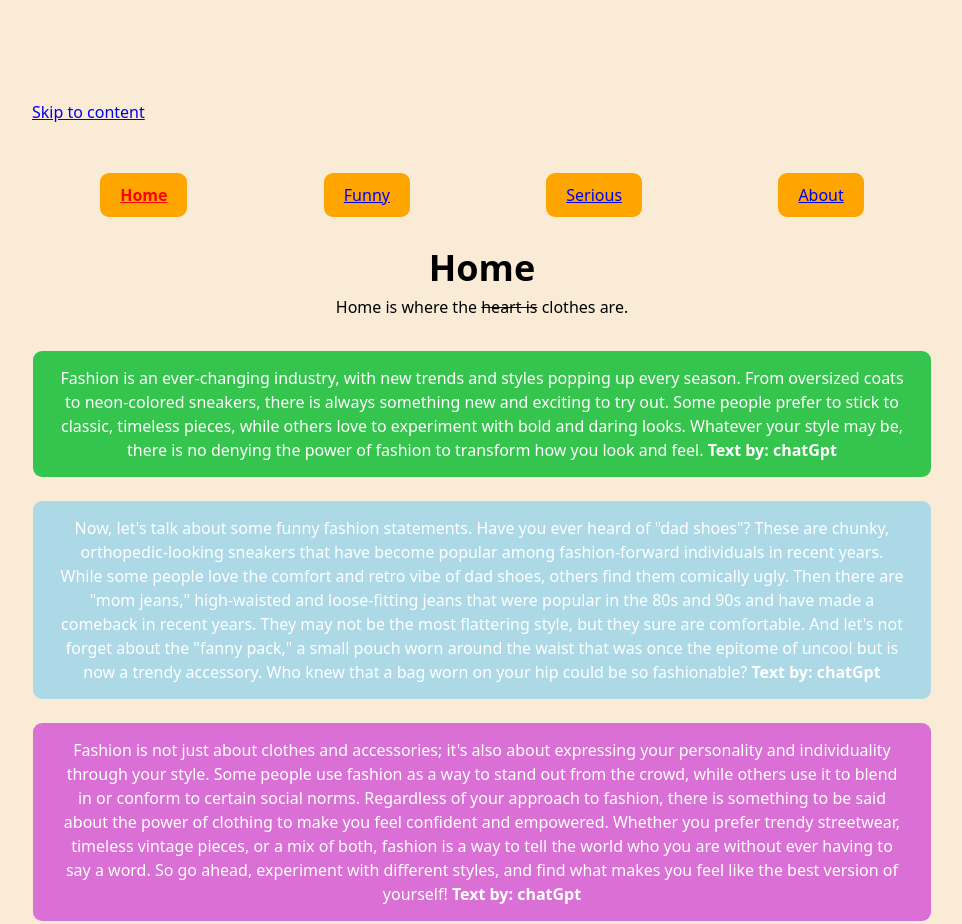
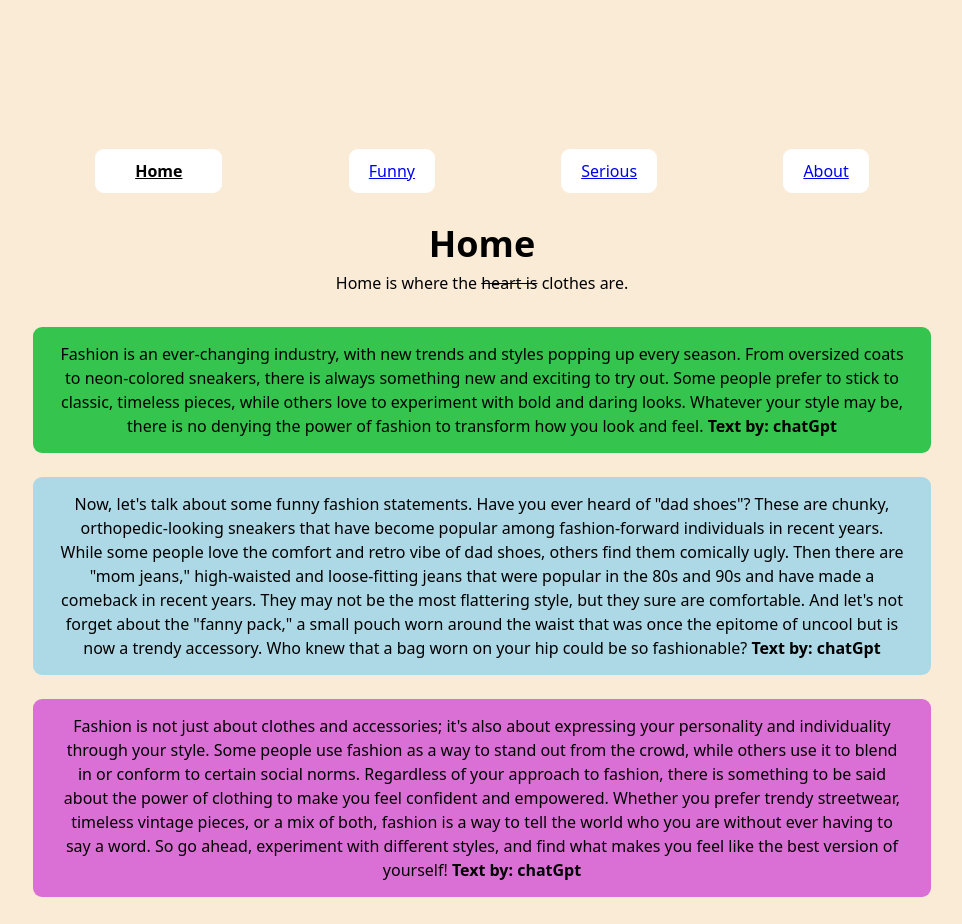
Before and after one commit to humzarshad/339final, a plain HTML site: page index.html in a window 1280 px wide. Shown: the top 924 px of the page, without its empty margins (158-1120 px from the left). Drawn offline with Linux system fonts and the light colour scheme.

Commit message:
responsive nav

```diff
--- a/css/style.css
+++ b/css/style.css
@@ -7,6 +7,22 @@ body {
     padding: 0;
     background-color: bisque;
 }
+
+.skip-link {
+    position: absolute;
+    top: -40px;
+    left: 0;
+    width: 100%;
+    background-color: #fff;
+    z-index: 999;
+    opacity: 0;
+    transition: opacity 0.3s ease-in-out;
+  }
+
+  .skip-link:focus {
+    top: 0;
+    opacity: 1;
+  }
 
 h1 {
     font-size: 36px;
@@ -51,21 +67,23 @@ img {
 
 .active {
     font-weight: bold;
-    color: red;
+    color: #000000;
+    padding: 20px;
 }
 
-.links {
+.nav {
     padding-top: 45px;
     display: flex;
-    flex-direction: row;
+    flex-direction: column;
     flex-wrap: wrap;
     justify-content: space-around;
+    align-items: center;
     color: white;
 }
 
-.links li {
+.nav li {
     display: inline-block;
-    background-color: orange;
+    background-color: #ffffff;
     border: none;
     color: white;
     padding: 10px 20px;
@@ -115,7 +133,7 @@ footer p {
     display: inline-block;
     background-color: rgb(53, 196, 77);
     border: none;
-    color: white;
+    color: black;
     padding: 15px 25px;
     text-align: center;
     font-size: 16px;
@@ -173,9 +191,9 @@ footer p {
     }
 
 
-    /* nav{
-
-} */
+    .nav{
+        align-items: flex-end;
+    }
 }
 
 
@@ -191,7 +209,8 @@ footer p {
         grid-template-columns: repeat(2, 1fr);
     }
 
-    /* nav{
-
-} */
+    .nav{
+        flex-direction: row;
+        justify-content: space-around;
+    }
 }
--- a/index.html
+++ b/index.html
@@ -13,7 +13,7 @@
       <a href="#main" class="skip-link">Skip to content</a>
       <header>
       <nav>
-        <ul class = "links">
+        <ul class = "nav">
           <li><a href="index.html" class="active">Home</a></li>
           <li><a href="2funny.html">Funny</a></li>
           <li><a href="3serious.html">Serious</a></li>
```
Also changed, not shown: 2funny.html (+1 -1 lines), 3serious.html (+1 -1 lines), 4about.html (+1 -1 lines).
